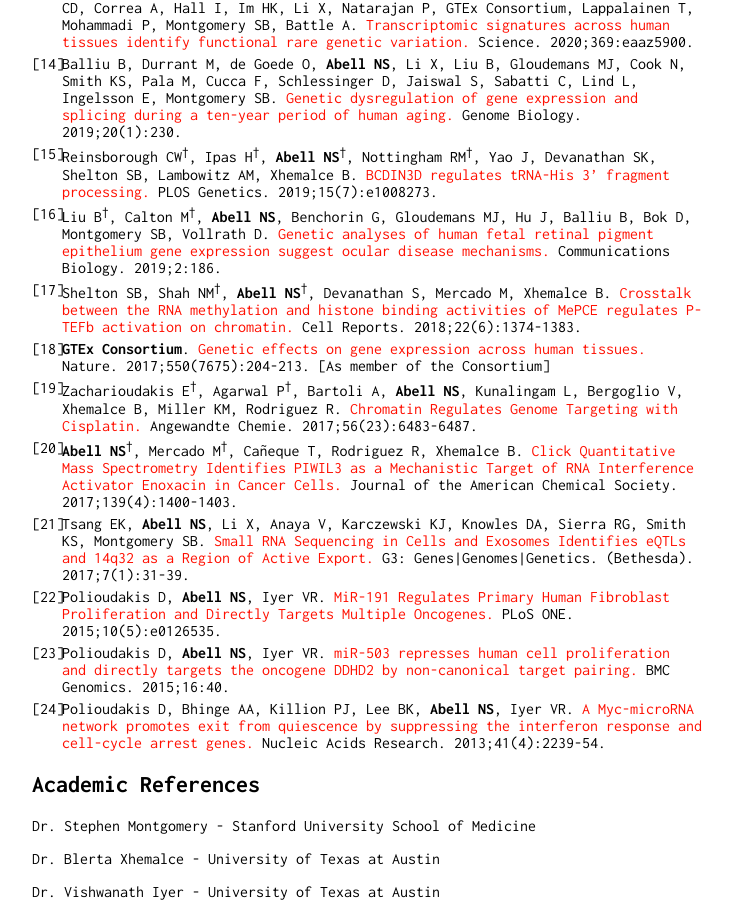
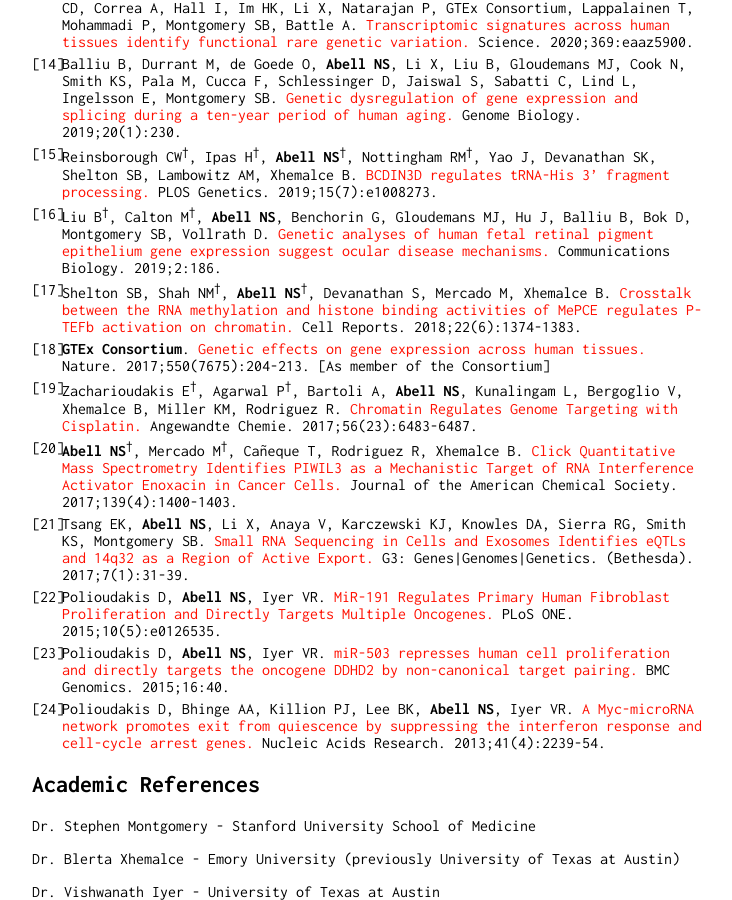
Before and after one commit to nsabell/nsabell.github.io, a Jekyll site: the page built from index.md, in a window 1280 px wide and 900 px high, scrolled down 1798 px. Shown: the whole window, without its empty margins (258-990 px from the left). Built offline with Jekyll 4.4.1, drawn with Linux system fonts in a browser that asks for light colours; our own code applies the rules of GitHub Pages for plain Markdown files.

```diff
--- a/index.md
+++ b/index.md
@@ -50,6 +50,6 @@ Computational and statistical genomics, functional and experimental human genomi
 
 Dr. Stephen Montgomery - Stanford University School of Medicine
 
-Dr. Blerta Xhemalce - University of Texas at Austin
+Dr. Blerta Xhemalce - Emory University (previously University of Texas at Austin)
 
 Dr. Vishwanath Iyer - University of Texas at Austin
```
